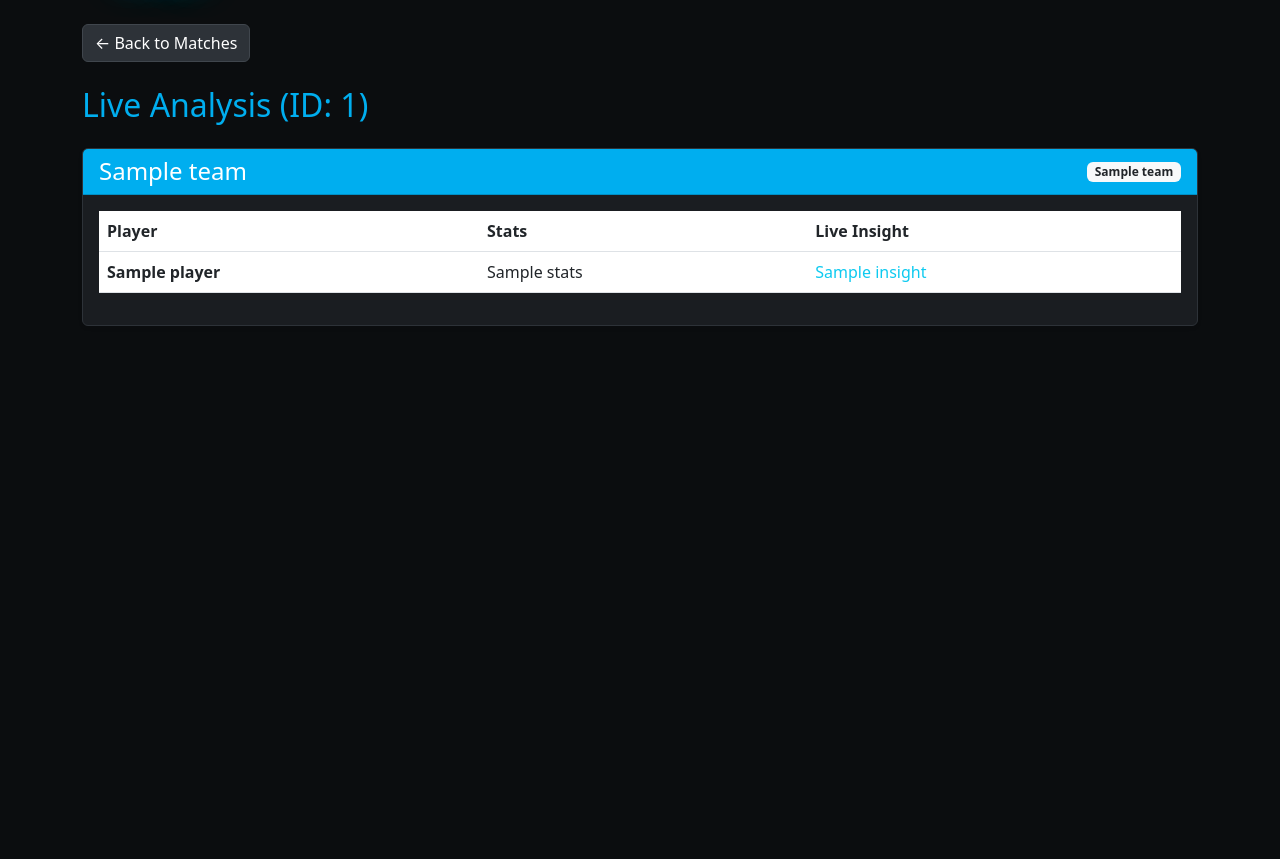
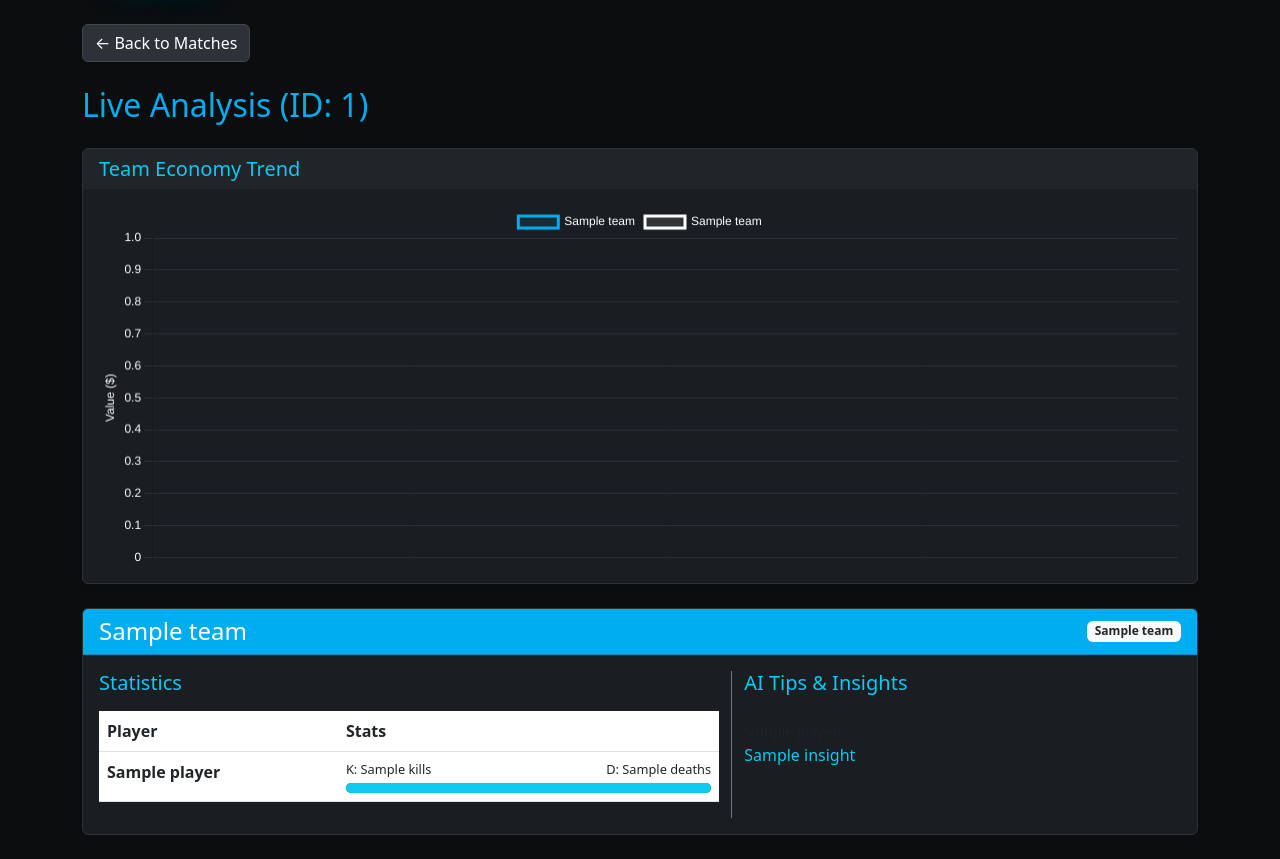
Before and after one commit to vero-code/c9-pulse, a Flask app: template templates/match_detail.html in a window 1280 px wide. Shown: the part 56-915 px from the top of the page. Before the commit the page ends 382 px from the top, so only its background shows below. Run offline with Flask 3, Linux system fonts and the light colour scheme; the template is opened without the code that fills it: most values are stand-ins (such as "Sample title", 1, 10 or a date in 2020).

Commit message:
feat: add visual progress bar and team economy graph

```diff
--- a/app.py
+++ b/app.py
@@ -59,7 +59,33 @@
     # Simple analysis for the first game
     try:
         first_game = state_data['games'][0]
-        for team in first_game.get('teams', []):
+        economy_history = {
+            'rounds': [],
+            'team_a': [],
+            'team_b': []
+        }
+
+        teams = first_game.get('teams', [])
+        if len(teams) >= 2:
+            team_a_name = teams[0]['name']
+            team_b_name = teams[1]['name']
+            team_a_score = teams[0].get('score', 0)
+            team_b_score = teams[1].get('score', 0)
+
+            total_rounds = team_a_score + team_b_score
+            economy_history['rounds'] = [f"R{i+1}" for i in range(max(1, total_rounds + 1))]
+
+            import random
+            random.seed(match_id)
+            val_a = 5000
+            val_b = 5000
+            for i in range(max(1, total_rounds + 1)):
+                economy_history['team_a'].append(val_a)
+                economy_history['team_b'].append(val_b)
+                val_a = max(2000, min(25000, val_a + random.randint(-3000, 4000)))
+                val_b = max(2000, min(25000, val_b + random.randint(-3000, 4000)))
+
+        for team in teams:
             team_analysis = {
                 'team_name': team['name'],
                 'economy': analyzer.analyze_team_economy(team['name']),
@@ -69,14 +95,18 @@
                 player_name = player['name']
                 team_analysis['players'].append({
                     'name': player_name,
-                    'stats': f"K: {player.get('kills', 0)} | D: {player.get('deaths', 0)}",
+                    'kills': player.get('kills', 0),
+                    'deaths': player.get('deaths', 0),
                     'insight': analyzer.analyze_player_performance(player_name)
                 })
             analysis_results.append(team_analysis)
     except (IndexError, KeyError) as e:
         return render_template('match_detail.html', match_id=match_id, error=f"Analysis error: {e}")
 
-    return render_template('match_detail.html', match_id=match_id, analysis=analysis_results)
+    return render_template('match_detail.html',
+                           match_id=match_id,
+                           analysis=analysis_results,
+                           economy_history=economy_history if 'economy_history' in locals() else None)
 
 if __name__ == '__main__':
     app.run(debug=True)
--- a/grid_client.py
+++ b/grid_client.py
@@ -172,6 +172,7 @@
               sequenceNumber
               teams {
                 name
+                score
                 players {
                   name
                   kills
--- a/templates/match_detail.html
+++ b/templates/match_detail.html
@@ -5,6 +5,7 @@
     <meta name="viewport" content="width=device-width, initial-scale=1.0">
     <title>Match Detail - C9 Pulse</title>
     <link href="https://cdn.jsdelivr.net/npm/bootstrap@5.3.0/dist/css/bootstrap.min.css" rel="stylesheet">
+    <script src="https://cdn.jsdelivr.net/npm/chart.js"></script>
     <style>
         body {
             background-color: #0b0d0f;
@@ -65,6 +66,17 @@
 
         <h2 class="mb-4">Live Analysis (ID: {{ match_id }})</h2>
 
+        {% if economy_history %}
+        <div class="card mb-4 shadow-sm">
+            <div class="card-header bg-dark text-info">
+                <h5 class="mb-0">Team Economy Trend</h5>
+            </div>
+            <div class="card-body">
+                <canvas id="economyChart" height="100"></canvas>
+            </div>
+        </div>
+        {% endif %}
+
         {% if error %}
         <div class="alert alert-warning">
             {{ error }}
@@ -77,20 +89,52 @@
                     <span class="badge bg-light text-dark">{{ team.economy }}</span>
                 </div>
                 <div class="card-body">
+                    <div class="row">
+                        <!-- Left Column: Stats -->
+                        <div class="col-md-7 border-end border-secondary">
+                            <h5 class="text-info mb-3">Statistics</h5>
                             <table class="table table-hover">
                                 <thead>
                                     <tr>
                                         <th>Player</th>
                                         <th>Stats</th>
-                                <th>Live Insight</th>
                                     </tr>
                                 </thead>
                                 <tbody>
                                     {% for player in team.players %}
                                     <tr>
                                         <td><strong>{{ player.name }}</strong></td>
-                                <td>{{ player.stats }}</td>
                                         <td>
+                                            <div class="d-flex justify-content-between mb-1" style="font-size: 0.8rem;">
+                                                <span>K: {{ player.kills }}</span>
+                                                <span>D: {{ player.deaths }}</span>
+                                            </div>
+                                            {% set total = player.kills + player.deaths %}
+                                            {% set percentage = (player.kills / total * 100) if total > 0 else 50 %}
+                                            <div class="progress" style="height: 10px; background-color: #2d3238;">
+                                                <div class="progress-bar {% if percentage >= 50 %}bg-info{% else %}bg-secondary{% endif %}"
+                                                     role="progressbar"
+                                                     data-width="{{ percentage }}"
+                                                     style="width: 0%"
+                                                     aria-valuenow="{{ percentage }}"
+                                                     aria-valuemin="0"
+                                                     aria-valuemax="100">
+                                                </div>
+                                            </div>
+                                        </td>
+                                    </tr>
+                                    {% endfor %}
+                                </tbody>
+                            </table>
+                        </div>
+
+                        <!-- Right Column: AI Tips & Insights -->
+                        <div class="col-md-5">
+                            <h5 class="text-info mb-3">AI Tips & Insights</h5>
+                            <ul class="list-group list-group-flush">
+                                {% for player in team.players %}
+                                <li class="list-group-item bg-transparent text-white border-secondary px-0">
+                                    <small class="text-muted">{{ player.name }}:</small><br>
                                     {% if "Excellent" in player.insight %}
                                         <span class="text-success">{{ player.insight }}</span>
                                     {% elif "High death" in player.insight %}
@@ -98,14 +142,73 @@
                                     {% else %}
                                         <span class="text-info">{{ player.insight }}</span>
                                     {% endif %}
-                                </td>
-                            </tr>
+                                </li>
                                 {% endfor %}
-                        </tbody>
-                    </table>
+                            </ul>
+                        </div>
+                    </div>
                 </div>
             </div>
             {% endfor %}
+
+            <script>
+                document.querySelectorAll('.progress-bar').forEach(bar => {
+                    const width = bar.getAttribute('data-width');
+                    bar.style.width = width + '%';
+                });
+
+                {% if economy_history %}
+                const ctx = document.getElementById('economyChart').getContext('2d');
+                new Chart(ctx, {
+                    type: 'line',
+                    data: {
+                        labels: {{ economy_history.rounds | tojson }},
+                        datasets: [
+                            {
+                                label: '{{ analysis[0].team_name }}',
+                                data: {{ economy_history.team_a | tojson }},
+                                borderColor: '#00aeef',
+                                backgroundColor: 'rgba(0, 174, 239, 0.1)',
+                                fill: true,
+                                tension: 0.3
+                            },
+                            {
+                                label: '{{ analysis[1].team_name }}',
+                                data: {{ economy_history.team_b | tojson }},
+                                borderColor: '#ffffff',
+                                backgroundColor: 'rgba(255, 255, 255, 0.1)',
+                                fill: true,
+                                tension: 0.3
+                            }
+                        ]
+                    },
+                    options: {
+                        responsive: true,
+                        plugins: {
+                            legend: {
+                                labels: { color: '#ffffff' }
+                            }
+                        },
+                        scales: {
+                            y: {
+                                beginAtZero: true,
+                                grid: { color: '#2d3238' },
+                                ticks: { color: '#ffffff' },
+                                title: {
+                                    display: true,
+                                    text: 'Value ($)',
+                                    color: '#ffffff'
+                                }
+                            },
+                            x: {
+                                grid: { color: '#2d3238' },
+                                ticks: { color: '#ffffff' }
+                            }
+                        }
+                    }
+                });
+                {% endif %}
+            </script>
         {% else %}
         <p>No analysis data available.</p>
         {% endif %}
```
Lines whose indentation alone changed are shown as unchanged.
